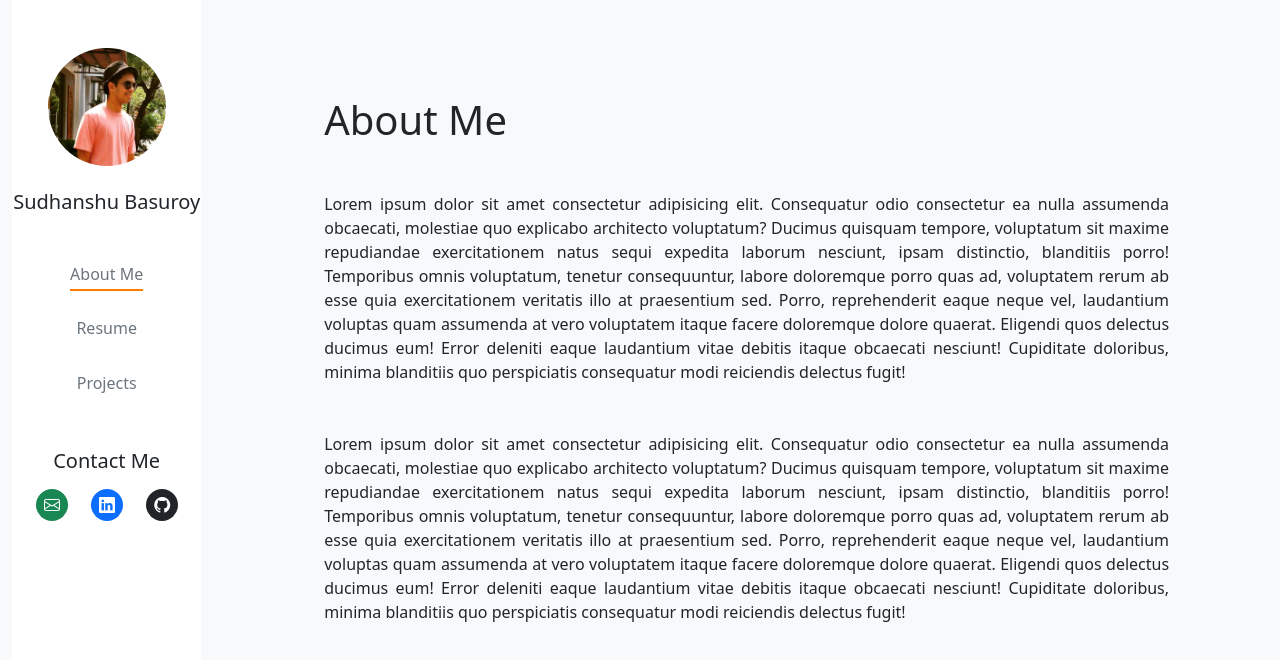
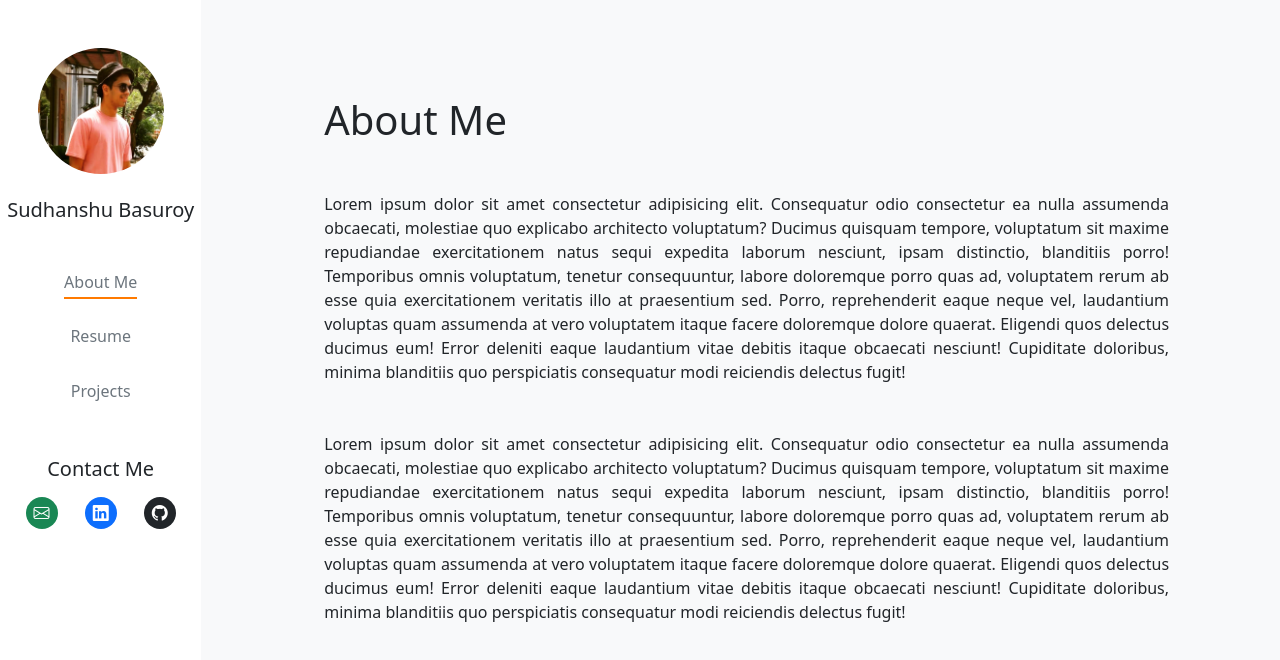
Before and after one commit to parading-purple-drumhead/Personal-Website, a React (Vite) app: page / in a window 1280 px wide. Shown: the top 660 px of the page. Built offline with nearby package versions, Linux system fonts and the light colour scheme.

Commit message:
Padding adjustment on sidenav

```diff
--- a/src/App.tsx
+++ b/src/App.tsx
@@ -15,7 +15,7 @@ function App() {
     <div className="landing bg-light container-fluid">
       <div className="row nav-menus">
         {/* Left panel for sidenav */}
-        <div className="col-lg-2 d-none d-lg-block">
+        <div className="col-lg-2 ps-0 d-none d-lg-block">
           <SideNav />
         </div>
         {/* Navbar for mobile displays */}
```
